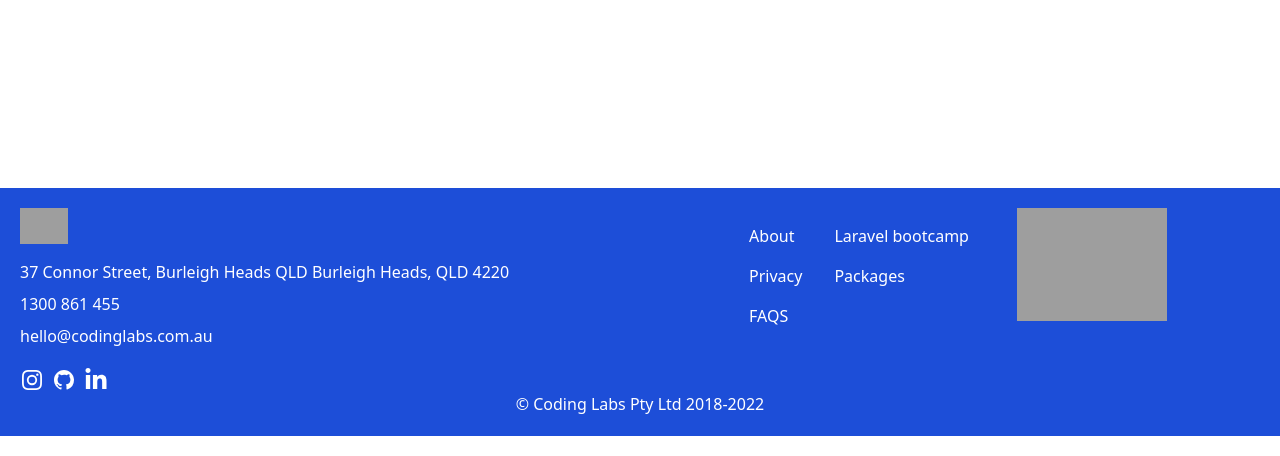
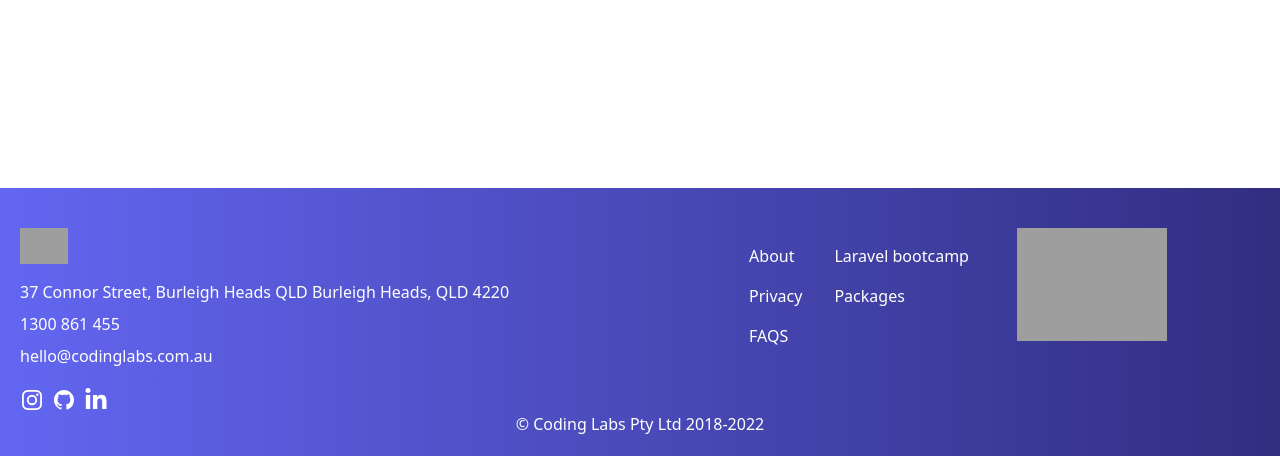
Before and after one commit to ati7697/learn, a Laravel app: template resources/views/home.blade.php in a window 1280 px wide. Shown: the part 2670-3126 px from the top of the page. Run offline with Laravel 9, Linux system fonts and the light colour scheme; the template is opened without the code that fills it, so the values that code supplies are empty; parts of the project's set-up code (start-up, migrations or seed data) failed here and were passed over; some libraries are stand-ins or nearby versions; grey boxes are pictures that could not be loaded.

Commit message:
change bg color of footer

```diff
--- a/resources/views/layouts/footer.blade.php
+++ b/resources/views/layouts/footer.blade.php
@@ -1,4 +1,4 @@
-<div class=" bg-blue-700 w-full text-white mt-5 p-5">
+<div class=" bg-gradient-to-r from-indigo-500 to-indigo-900 w-screen text-white mt-5 p-5 pt-10">
     <div class="flex flex-row">
         <div class="flex flex-col w-1/2">
             <div class="mb-4">
```
